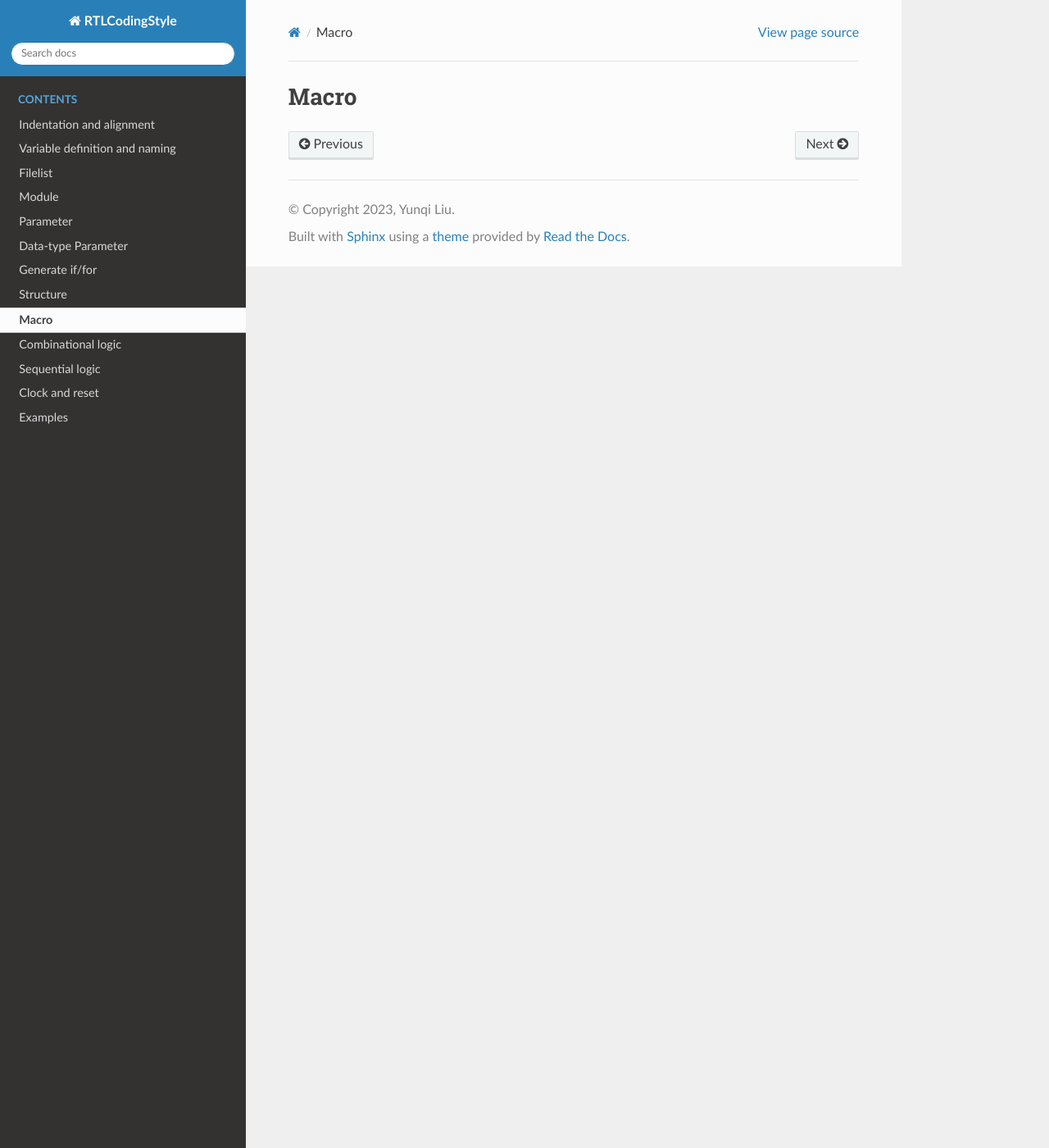
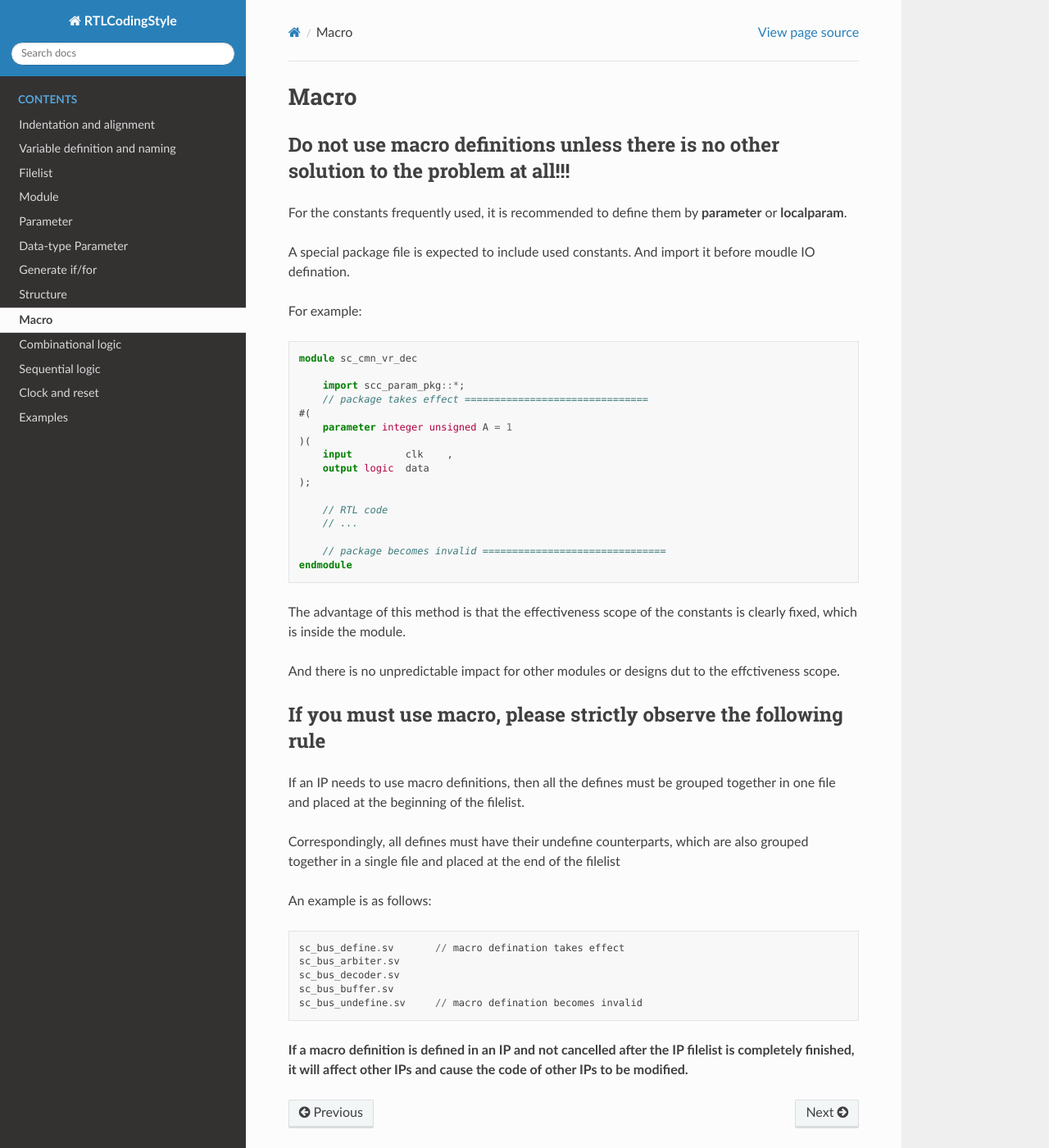
Before and after one commit to luosidingxiaoz/RTLCodingStyle, a Sphinx documentation site: the page built from source/macro.rst, in a window 1280 px wide and 1400 px high. Shown: the whole window at 82% size. Built offline with Sphinx 7.4.7 and the Read the Docs theme 2.0.0, drawn with Linux system fonts in a browser that asks for light colours.

Commit message:
Update macro.rst

```diff
--- a/source/macro.rst
+++ b/source/macro.rst
@@ -1,2 +1,55 @@
 Macro
 =======
+
+Do not use macro definitions unless there is no other solution to the problem at all!!!
+-----------------------
+
+For the constants frequently used, it is recommended to define them by **parameter** or **localparam**.
+
+A special package file is expected to include used constants. And import it before moudle IO defination.
+
+For example:
+
+.. code-block:: systemverilog
+
+    module sc_cmn_vr_dec
+
+        import scc_param_pkg::*;
+        // package takes effect ===============================
+    #(
+        parameter integer unsigned A = 1
+    )(
+        input         clk    ,
+        output logic  data
+    );
+
+        // RTL code
+        // ...
+
+        // package becomes invalid ===============================
+    endmodule
+
+
+The advantage of this method is that the effectiveness scope of the constants is clearly fixed, which is inside the module.
+
+And there is no unpredictable impact for other modules or designs dut to the effctiveness scope.
+
+
+If you must use macro, please strictly observe the following rule
+-----------------------
+
+If an IP needs to use macro definitions, then all the defines must be grouped together in one file and placed at the beginning of the filelist.
+
+Correspondingly, all defines must have their undefine counterparts, which are also grouped together in a single file and placed at the end of the filelist
+
+An example is as follows:
+
+.. code-block::
+
+    sc_bus_define.sv       // macro defination takes effect
+    sc_bus_arbiter.sv
+    sc_bus_decoder.sv
+    sc_bus_buffer.sv
+    sc_bus_undefine.sv     // macro defination becomes invalid
+
+**If a macro definition is defined in an IP and not cancelled after the IP filelist is completely finished, it will affect other IPs and cause the code of other IPs to be modified.**
```
